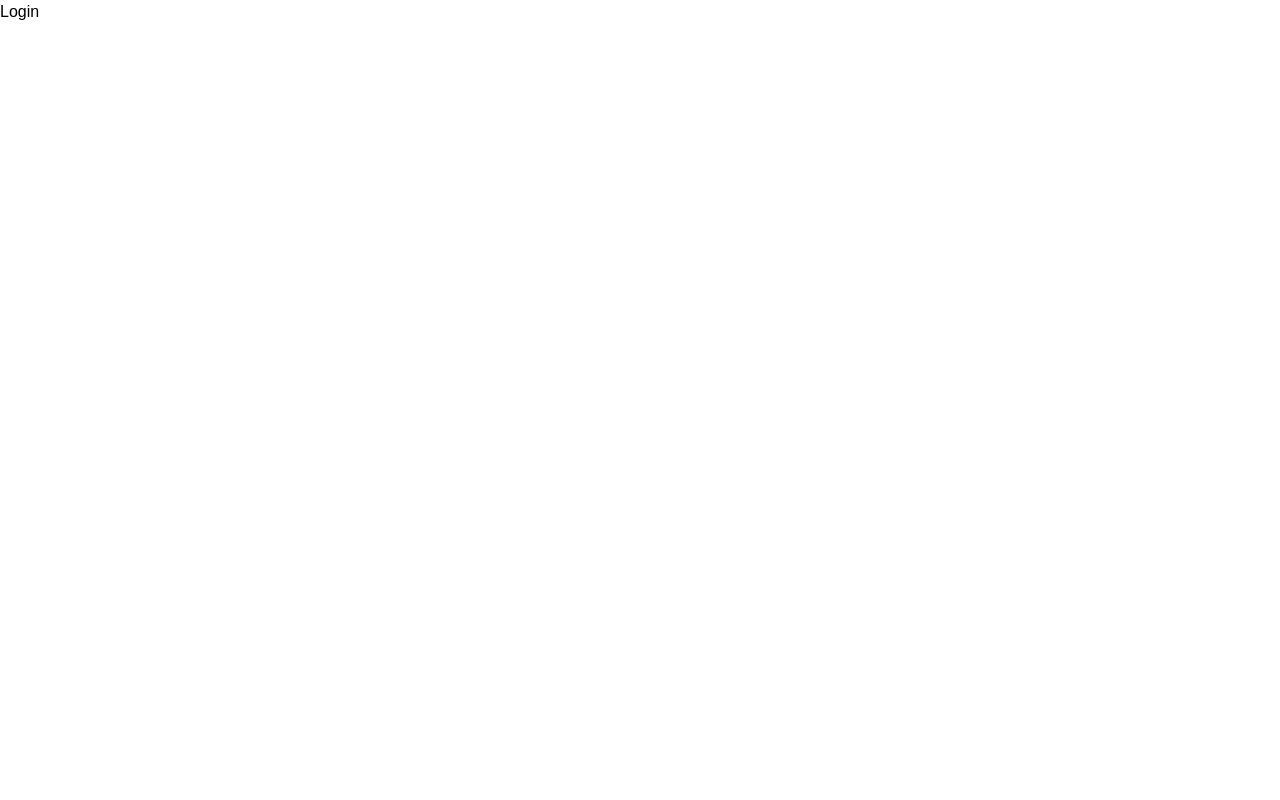
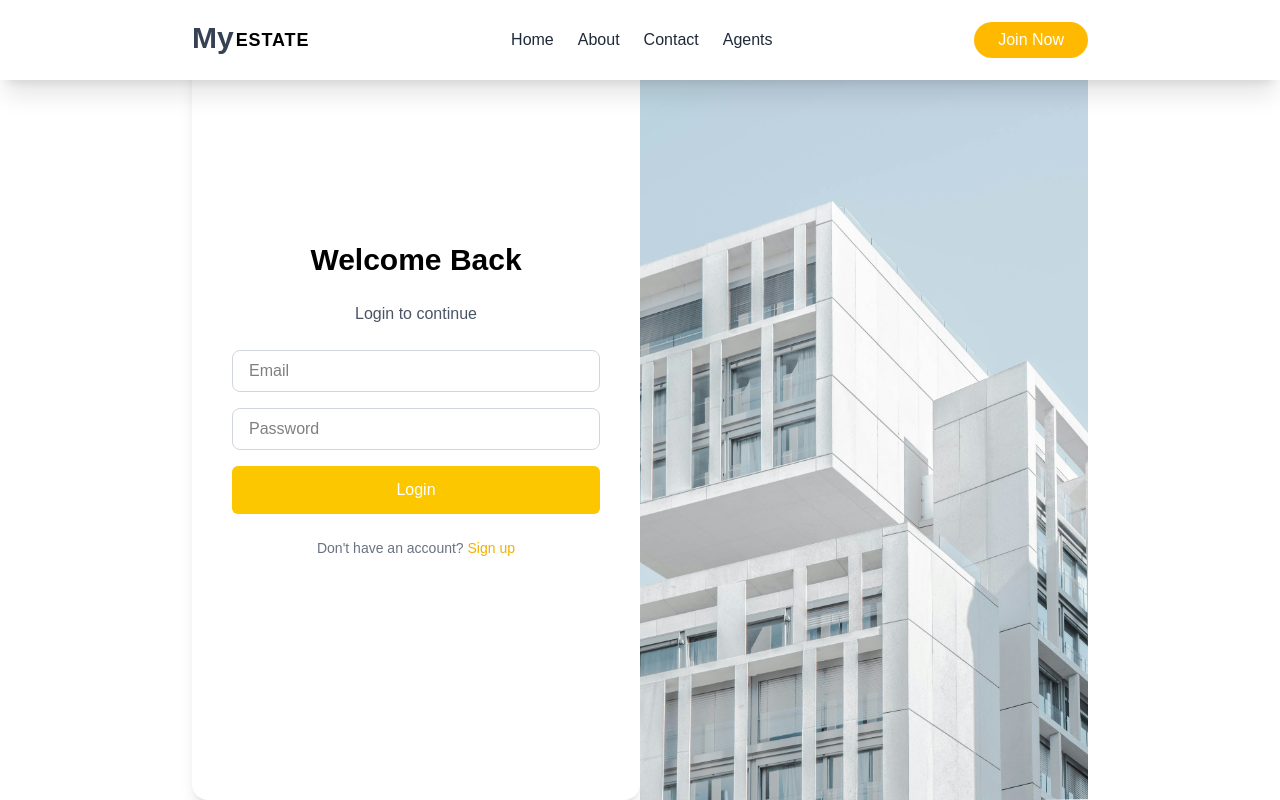
Before and after one commit to rawdaymohamed/MyEstate, a Next.js app in the folder frontend/: page /login in a window 1280 px wide. Built offline with nearby package versions, Linux system fonts and the light colour scheme.

Commit message:
Feat: Add Login page

```diff
--- a/frontend/src/app/components/Navbar/ResponsiveNav.jsx
+++ b/frontend/src/app/components/Navbar/ResponsiveNav.jsx
@@ -3,7 +3,7 @@ import Navbar from "./Navbar";
 import MobileNav from "./MobileNav";
 
 const ResponsiveNav = () => {
-  const user = true;
+  const user = false;
   return (
     <div>
       <div className="hidden lg:block">
--- a/frontend/src/app/layout.js
+++ b/frontend/src/app/layout.js
@@ -1,5 +1,6 @@
 import { Geist, Geist_Mono } from "next/font/google";
 import "./globals.css";
+import ResponsiveNav from "./components/Navbar/ResponsiveNav";
 
 const geistSans = Geist({
   variable: "--font-geist-sans",
@@ -22,7 +23,10 @@ export default function RootLayout({ children }) {
       <body
         className={`${geistSans.variable} ${geistMono.variable} antialiased`}
       >
-        {children}
+        <div className="h-screen flex flex-col">
+          <ResponsiveNav />
+          {children}
+        </div>
       </body>
     </html>
   );
--- a/frontend/src/app/login/page.jsx
+++ b/frontend/src/app/login/page.jsx
@@ -1,7 +1,51 @@
+import Image from "next/image";
 import React from "react";
 
-const page = () => {
-  return <div>Login</div>;
+const Login = () => {
+  return (
+    <div className="w-[90%] lg:w-[80%] xl:w-[70%] mx-auto flex flex-col lg:flex-row h-screen">
+      {/* Login Form Container */}
+      <div className="flex-1 max-w-md mx-auto flex flex-col gap-6 p-6 md:p-10 justify-center rounded-2xl shadow-lg bg-white">
+        <h1 className="text-2xl md:text-3xl font-bold text-center">
+          Welcome Back
+        </h1>
+        <p className="text-gray-600 text-center">Login to continue</p>
+
+        <form className="flex flex-col gap-4">
+          <input
+            type="email"
+            placeholder="Email"
+            className="w-full md:flex-1 px-4 py-2 border border-gray-300 rounded-lg focus:border-amber-400 focus:ring-0 outline-none transition-all"
+          />
+          <input
+            type="password"
+            placeholder="Password"
+            className="w-full md:flex-1 px-4 py-2 border border-gray-300 rounded-lg focus:border-amber-400 focus:ring-0 outline-none transition-all"
+          />
+          <button className="w-full p-3 bg-yellow-400 text-white rounded-md hover:bg-yellow-500 transition cursor-pointer">
+            Login
+          </button>
+        </form>
+
+        <p className="text-sm text-center text-gray-500">
+          Don't have an account?{" "}
+          <a href="/register" className="text-yellow-500">
+            Sign up
+          </a>
+        </p>
+      </div>
+
+      {/* Image container - Hidden on small & medium screens */}
+      <div className="hidden lg:block lg:flex-1 h-screen relative">
+        <Image
+          src="/bg3.jpg"
+          fill
+          alt="Background Image"
+          className="object-cover"
+        />
+      </div>
+    </div>
+  );
 };
 
-export default page;
+export default Login;
--- /dev/null
+++ b/frontend/src/app/register/page.jsx
@@ -0,0 +1,7 @@
+import React from "react";
+
+const page = () => {
+  return <div>Login</div>;
+};
+
+export default page;
```
